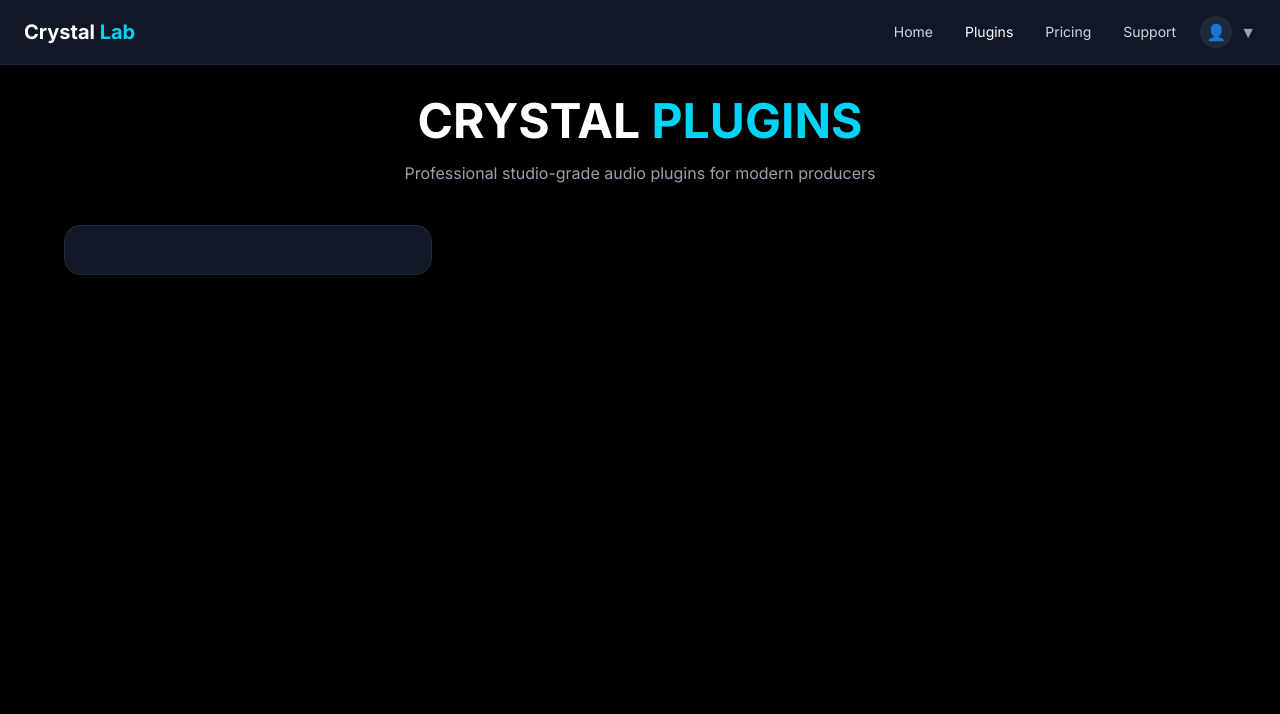
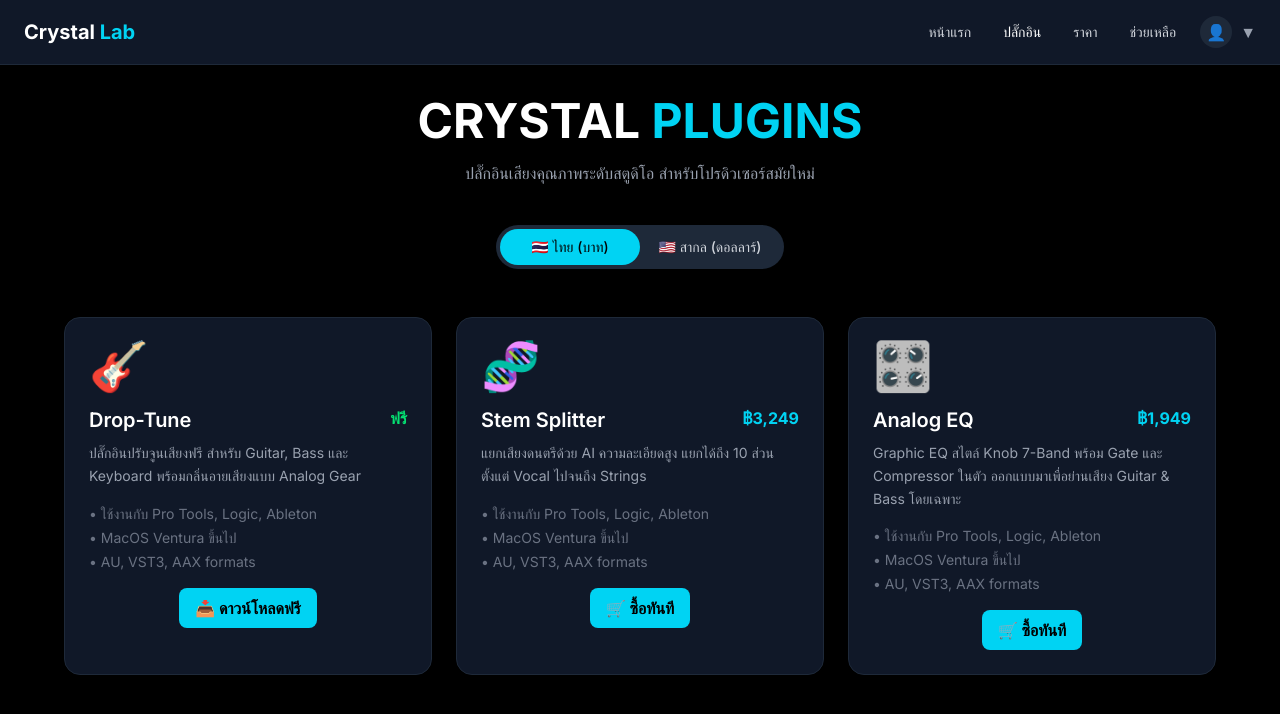
Before and after one commit to Stephen-Nanchakorn/Crystal-Labolatories, a Next.js app: page /plugins in a window 1280 px wide. Shown: the top 714 px of the page. Built offline with nearby package versions, Linux system fonts and the light colour scheme; no server answers.

Commit message:
fix: rename to ProfileMenu, fix plugins page missing data, fix currency default-per-language logic

```diff
--- a/app/components/ProfileMenu.tsx
+++ b/app/components/ProfileMenu.tsx
@@ -8,7 +8,7 @@ import { useApp } from "@/app/context/AppContext";
 import { useRouter } from "next/navigation";
 
 export default function ProfileMenu() {
-    const [isOpen, setIsOpen] = useState(false);
+  const [isOpen, setIsOpen] = useState(false);
   const [userAvatar, setUserAvatar] = useState<string>("");
   const [userName, setUserName] = useState<string>("");
   const [mounted, setMounted] = useState(false);
@@ -19,7 +19,6 @@ export default function ProfileMenu() {
 
   useEffect(() => {
     setMounted(true);
-
     async function getUser() {
       const { data: { user } } = await supabase.auth.getUser();
       if (user) {
@@ -36,7 +35,6 @@ export default function ProfileMenu() {
         setIsOpen(false);
       }
     }
-
     if (mounted) {
       document.addEventListener("mousedown", handleClickOutside);
       return () => document.removeEventListener("mousedown", handleClickOutside);
@@ -51,10 +49,8 @@ export default function ProfileMenu() {
 
   if (!mounted) {
     return (
-      <div className="flex items-center gap-2">
-        <div className="w-8 h-8 rounded-full bg-gray-800 flex items-center justify-center">
-          <span className="text-gray-500">👤</span>
-        </div>
+      <div className="w-8 h-8 rounded-full bg-gray-800 flex items-center justify-center">
+        <span className="text-gray-500">👤</span>
       </div>
     );
   }
@@ -67,28 +63,13 @@ export default function ProfileMenu() {
       >
         <div className="w-8 h-8 rounded-full bg-gray-800 overflow-hidden border-2 border-transparent hover:border-cyan-400 transition-all">
           {userAvatar ? (
-            <Image
-              src={userAvatar}
-              alt="Profile"
-              width={32}
-              height={32}
-              className="w-full h-full object-cover"
-              unoptimized
-            />
+            <Image src={userAvatar} alt="Profile" width={32} height={32} className="w-full h-full object-cover" unoptimized />
           ) : (
-            <div className="w-full h-full flex items-center justify-center text-gray-300">
-              👤
-            </div>
+            <div className="w-full h-full flex items-center justify-center text-gray-300">👤</div>
           )}
         </div>
-        {userName && (
-          <span className="hidden md:inline text-sm text-gray-300">
-            {userName}
-          </span>
-        )}
-        <span className={`text-gray-400 transition-transform ${isOpen ? "rotate-180" : ""}`}>
-          ▼
-        </span>
+        {userName && <span className="hidden md:inline text-sm text-gray-300">{userName}</span>}
+        <span className={`text-gray-400 transition-transform ${isOpen ? "rotate-180" : ""}`}>▼</span>
       </button>
 
       {isOpen && (
@@ -97,88 +78,55 @@ export default function ProfileMenu() {
             <div className="flex items-center gap-3">
               <div className="w-10 h-10 rounded-full bg-gray-800 overflow-hidden">
                 {userAvatar ? (
-                  <Image
-                    src={userAvatar}
-                    alt="Profile"
-                    width={40}
-                    height={40}
-                    className="w-full h-full object-cover"
-                    unoptimized
-                  />
+                  <Image src={userAvatar} alt="Profile" width={40} height={40} className="w-full h-full object-cover" unoptimized />
                 ) : (
-                  <div className="w-full h-full flex items-center justify-center text-gray-300">
-                    👤
-                  </div>
+                  <div className="w-full h-full flex items-center justify-center text-gray-300">👤</div>
                 )}
               </div>
               <div>
                 <p className="font-medium text-white">{userName || "ผู้ใช้"}</p>
-                <Link
-                  href="/profile"
-                  className="text-xs text-cyan-400 hover:text-cyan-300"
-                  onClick={() => setIsOpen(false)}
-                >
+                <Link href="/profile" className="text-xs text-cyan-400 hover:text-cyan-300" onClick={() => setIsOpen(false)}>
                   {t("profile.settings")}
                 </Link>
               </div>
             </div>
           </div>
 
+          {/* Language */}
           <div className="px-4 py-3 border-b border-gray-800">
             <p className="text-xs text-gray-500 mb-2">{t("profile.language")}</p>
             <div className="flex gap-2">
               <button
                 onClick={() => setLanguage("th")}
-                className={`flex-1 py-2 text-sm rounded-lg transition-colors ${
-                  language === "th"
-                    ? "bg-cyan-400 text-black font-medium"
-                    : "bg-gray-800 text-gray-300 hover:bg-gray-700"
-                }`}
+                className={`flex-1 py-2 text-sm rounded-lg transition-colors ${language === "th" ? "bg-cyan-400 text-black font-medium" : "bg-gray-800 text-gray-300 hover:bg-gray-700"}`}
               >
                 🇹🇭 ไทย
               </button>
               <button
                 onClick={() => setLanguage("en")}
-                className={`flex-1 py-2 text-sm rounded-lg transition-colors ${
-                  language === "en"
-                    ? "bg-cyan-400 text-black font-medium"
-                    : "bg-gray-800 text-gray-300 hover:bg-gray-700"
-                }`}
+                className={`flex-1 py-2 text-sm rounded-lg transition-colors ${language === "en" ? "bg-cyan-400 text-black font-medium" : "bg-gray-800 text-gray-300 hover:bg-gray-700"}`}
               >
                 🇺🇸 English
               </button>
             </div>
           </div>
 
+          {/* Currency - ✅ ไม่ disable อีกต่อไป เปลี่ยนได้อิสระ */}
           <div className="px-4 py-3 border-b border-gray-800">
             <p className="text-xs text-gray-500 mb-2">{t("profile.currency")}</p>
             <div className="flex gap-2">
               <button
                 onClick={() => setCurrency("THB")}
-                className={`flex-1 py-2 text-sm rounded-lg transition-colors ${
-                  currency === "THB"
-                    ? "bg-cyan-400 text-black font-medium"
-                    : "bg-gray-800 text-gray-300 hover:bg-gray-700"
-                }`}
-                disabled={language === "en"}
+                className={`flex-1 py-2 text-sm rounded-lg transition-colors ${currency === "THB" ? "bg-cyan-400 text-black font-medium" : "bg-gray-800 text-gray-300 hover:bg-gray-700"}`}
               >
                 ฿ {t("common.thb")}
               </button>
               <button
                 onClick={() => setCurrency("USD")}
-                className={`flex-1 py-2 text-sm rounded-lg transition-colors ${
-                  currency === "USD"
-                    ? "bg-cyan-400 text-black font-medium"
-                    : "bg-gray-800 text-gray-300 hover:bg-gray-700"
-                }`}
-                disabled={language === "th"}
+                className={`flex-1 py-2 text-sm rounded-lg transition-colors ${currency === "USD" ? "bg-cyan-400 text-black font-medium" : "bg-gray-800 text-gray-300 hover:bg-gray-700"}`}
               >
                 $ {t("common.usd")}
               </button>
-            </div>
-            <div className="mt-2 text-xs text-gray-400">
-              {language === "en" && "English uses USD by default"}
-              {language === "th" && "ภาษาไทยใช้บาทเป็นค่าเริ่มต้น"}
             </div>
           </div>
 
--- a/app/components/header.tsx
+++ b/app/components/header.tsx
@@ -3,7 +3,7 @@
 import { usePathname } from "next/navigation";
 import Link from "next/link";
 import { useApp } from "@/app/context/AppContext";
-import ProfileDropDown from "@/app/components/ProfileMenu"; // ✅ ตรงกับชื่อไฟล์
+import ProfileMenu from "@/app/components/ProfileMenu"; // ✅ ใช้ ProfileMenu
 
 export default function Header() {
   const pathname = usePathname();
@@ -12,42 +12,27 @@ export default function Header() {
   return (
     <header className="bg-gray-900 border-b border-gray-800 px-6 py-4">
       <div className="max-w-7xl mx-auto flex justify-between items-center">
-        {/* Logo */}
         <Link href="/" className="text-xl font-bold hover:opacity-90">
-          <span className="text-white">Crystal</span>{" "}
-          <span className="text-cyan-400">Lab</span>
+          <span className="text-white">Crystal</span> <span className="text-cyan-400">Lab</span>
         </Link>
 
         <div className="flex items-center gap-6">
           <nav className="hidden md:flex items-center gap-8">
-            <Link
-              href="/"
-              className={`text-sm ${pathname === "/" ? "text-white" : "text-gray-300 hover:text-white"}`}
-            >
+            <Link href="/" className={`text-sm ${pathname === "/" ? "text-white" : "text-gray-300 hover:text-white"}`}>
               {t("header.home")}
             </Link>
-            <Link
-              href="/plugins"
-              className={`text-sm ${pathname.startsWith("/plugins") ? "text-white" : "text-gray-300 hover:text-white"}`}
-            >
+            <Link href="/plugins" className={`text-sm ${pathname.startsWith("/plugins") ? "text-white" : "text-gray-300 hover:text-white"}`}>
               {t("header.plugins")}
             </Link>
-            <Link
-              href="/pricing"
-              className={`text-sm ${pathname === "/pricing" ? "text-white" : "text-gray-300 hover:text-white"}`}
-            >
+            <Link href="/pricing" className={`text-sm ${pathname === "/pricing" ? "text-white" : "text-gray-300 hover:text-white"}`}>
               {t("header.pricing")}
             </Link>
-            <Link
-              href="/support"
-              className={`text-sm ${pathname === "/support" ? "text-white" : "text-gray-300 hover:text-white"}`}
-            >
+            <Link href="/support" className={`text-sm ${pathname === "/support" ? "text-white" : "text-gray-300 hover:text-white"}`}>
               {t("header.support")}
             </Link>
           </nav>
 
-          {/* ✅ ใช้ ProfileDropdown จริงๆ */}
-          <ProfileDropDown />
+          <ProfileMenu />
         </div>
       </div>
     </header>
--- a/app/context/AppContext.tsx
+++ b/app/context/AppContext.tsx
@@ -10,97 +10,53 @@ interface AppContextType {
   setLanguage: (lang: Language) => void;
   currency: Currency;
   setCurrency: (curr: Currency) => void;
+  mounted: boolean;
   t: (key: string) => string;
 }
 
 const AppContext = createContext<AppContextType>({
   language: "th",
-  setLanguage: () => { },
+  setLanguage: () => {},
   currency: "THB",
-  setCurrency: () => { },
+  setCurrency: () => {},
+  mounted: false,
   t: () => "",
 });
 
-// ✅ ระบุ type ให้ชัดเจน
 interface TranslationDict {
   [key: string]: string;
 }
 
-// ✅ ระบุ type ให้ translations object
 const translations: Record<Language, TranslationDict> = {
   th: {
-    // Header
     "header.home": "หน้าแรก",
     "header.plugins": "ปลั๊กอิน",
     "header.pricing": "ราคา",
     "header.support": "ช่วยเหลือ",
-    "header.profile": "โปรไฟล์",
-    "header.language": "ภาษา",
-
-    // Profile Menu
     "profile.settings": "ตั้งค่าบัญชี",
     "profile.language": "ภาษา",
-    "profile.language.th": "ไทย",
-    "profile.language.en": "English",
     "profile.currency": "สกุลเงิน",
-    "profile.currency.thb": "บาทไทย",
-    "profile.currency.usd": "ดอลลาร์สหรัฐ",
     "profile.signout": "ออกจากระบบ",
-
-    // Common
     "common.buy": "ซื้อทันที",
     "common.free": "ฟรี",
-    "common.download": "ดาวน์โหลด",
-    "common.price": "ราคา",
-    "common.currency": "สกุลเงิน",
+    "common.download": "ดาวน์โหลดฟรี",
     "common.thb": "บาท",
     "common.usd": "ดอลลาร์",
-
-    // Support Page
-    "support.title": "ศูนย์ช่วยเหลือ",
-    "support.subtitle": "มีคำถาม? เราพร้อมช่วยเหลือคุณตลอด 24 ชั่วโมง",
-    "support.livechat": "Live Chat",
-    "support.email": "อีเมล",
-    "support.faq": "คำถามที่พบบ่อย",
-    "support.notfound": "ยังไม่พบคำตอบที่ต้องการ?",
-    "support.startchat": "เริ่มแชทกับทีมงาน",
   },
   en: {
-    // Header
     "header.home": "Home",
     "header.plugins": "Plugins",
     "header.pricing": "Pricing",
     "header.support": "Support",
-    "header.profile": "Profile",
-    "header.language": "Language",
-
-    // Profile Menu
     "profile.settings": "Account Settings",
     "profile.language": "Language",
-    "profile.language.th": "ไทย",
-    "profile.language.en": "English",
     "profile.currency": "Currency",
-    "profile.currency.thb": "Thai Baht",
-    "profile.currency.usd": "US Dollar",
     "profile.signout": "Sign Out",
-
-    // Common
     "common.buy": "Buy Now",
     "common.free": "FREE",
-    "common.download": "Download",
-    "common.price": "Price",
-    "common.currency": "Currency",
+    "common.download": "Download Free",
     "common.thb": "THB",
     "common.usd": "USD",
-
-    // Support Page
-    "support.title": "Support Center",
-    "support.subtitle": "Have questions? We're here to help 24/7",
-    "support.livechat": "Live Chat",
-    "support.email": "Email",
-    "support.faq": "Frequently Asked Questions",
-    "support.notfound": "Still can't find what you need?",
-    "support.startchat": "Start Chat with Team",
   },
 };
 
@@ -109,49 +65,46 @@ export function AppProvider({ children }: { children: ReactNode }) {
   const [currency, setCurrencyState] = useState<Currency>("THB");
   const [mounted, setMounted] = useState(false);
 
+  // โหลดค่าที่เคยตั้งไว้ตอนเปิดเว็บครั้งแรกเท่านั้น
   useEffect(() => {
-    // โหลดค่าเก่าจาก localStorage
-    const savedLang = localStorage.getItem("language") as Language;
-    const savedCurrency = localStorage.getItem("currency") as Currency;
+    const savedLang = localStorage.getItem("language") as Language | null;
+    const savedCurrency = localStorage.getItem("currency") as Currency | null;
 
-    if (savedLang === "th" || savedLang === "en") {
-      setLanguageState(savedLang);
+    const initialLang = savedLang === "th" || savedLang === "en" ? savedLang : "th";
+    setLanguageState(initialLang);
+
+    // ✅ ถ้าเคยเลือกสกุลเงินไว้เอง ใช้ค่านั้น ไม่งั้นใช้ default ตามภาษา
+    if (savedCurrency === "THB" || savedCurrency === "USD") {
+      setCurrencyState(savedCurrency);
     } else {
-      // ✅ เช็คว่าเราอยู่บน client ก่อน (ป้องกัน server-side error)
-      if (typeof window !== "undefined") {
-        // ถ้ายังไม่มีค่าใน localStorage ให้ตรวจสอบภาษาเบราว์เซอร์
-        const browserLang = window.navigator.language.startsWith("th") ? "th" : "en";
-        setLanguageState(browserLang);
-      }
+      setCurrencyState(initialLang === "en" ? "USD" : "THB");
     }
 
-    // ตั้งค่าสกุลเงินตามภาษา
-    const defaultCurrency = language === "en" ? "USD" : "THB";
-    setCurrencyState(savedCurrency === "THB" || savedCurrency === "USD" ? savedCurrency : defaultCurrency);
+    setMounted(true);
+  }, []);
 
-    setMounted(true);
-  }, [language]);
-
-  const setLanguage = (lang: Language) => {
+  // ✅ เปลี่ยนภาษา -> reset สกุลเงินเป็น default ของภาษานั้นเสมอ
+  function setLanguage(lang: Language) {
     setLanguageState(lang);
     localStorage.setItem("language", lang);
-    // เปลี่ยนสกุลเงินอัตโนมัติตามภาษา
-    const newCurrency = lang === "en" ? "USD" : "THB";
-    setCurrency(newCurrency);
-  };
 
-  const setCurrency = (curr: Currency) => {
+    const defaultCurrency: Currency = lang === "en" ? "USD" : "THB";
+    setCurrencyState(defaultCurrency);
+    localStorage.setItem("currency", defaultCurrency);
+  }
+
+  // ✅ ผู้ใช้เปลี่ยนสกุลเงินเองได้อิสระ ไม่กระทบภาษา
+  function setCurrency(curr: Currency) {
     setCurrencyState(curr);
     localStorage.setItem("currency", curr);
-  };
+  }
 
-  const t = (key: string): string => {
-    // ✅ TypeScript รู้ type แล้ว
+  function t(key: string): string {
     return translations[language][key] || key;
-  };
+  }
 
   return (
-    <AppContext.Provider value={{ language, setLanguage, currency, setCurrency, t }}>
+    <AppContext.Provider value={{ language, setLanguage, currency, setCurrency, mounted, t }}>
       {children}
     </AppContext.Provider>
   );
--- a/app/plugins/page.tsx
+++ b/app/plugins/page.tsx
@@ -1,9 +1,8 @@
 "use client";
 
-import { useState } from "react";
 import Link from "next/link";
+import { useApp } from "@/app/context/AppContext";
 import CurrencyToggle from "@/app/components/CurrencyToggle";
-import { useApp } from "@/app/context/AppContext";
 
 const pluginsData = {
   th: [
@@ -16,24 +15,58 @@ const pluginsData = {
       usd: 0,
       isFree: true,
     },
-    // ... ปลั๊กอินอื่นๆ
+    {
+      slug: "stem-splitter",
+      name: "Stem Splitter",
+      description: "แยกเสียงดนตรีด้วย AI ความละเอียดสูง แยกได้ถึง 10 ส่วน ตั้งแต่ Vocal ไปจนถึง Strings",
+      icon: "🧬",
+      thb: 3249,
+      usd: 99,
+      isFree: false,
+    },
+    {
+      slug: "analog-eq",
+      name: "Analog EQ",
+      description: "Graphic EQ สไตล์ Knob 7-Band พร้อม Gate และ Compressor ในตัว ออกแบบมาเพื่อย่านเสียง Guitar & Bass โดยเฉพาะ",
+      icon: "🎛️",
+      thb: 1949,
+      usd: 59,
+      isFree: false,
+    },
   ],
   en: [
     {
       slug: "drop-tune",
       name: "Drop-Tune",
-      description: "Free pitch-shifting plugin for Guitar, Bass, and Keyboard with vintage analog warmth",
+      description: "Free pitch-tuning plugin for Guitar, Bass, and Keyboard with warm analog gear character",
       icon: "🎸",
       thb: 0,
       usd: 0,
       isFree: true,
     },
-    // ... ปลั๊กอินอื่นๆ
+    {
+      slug: "stem-splitter",
+      name: "Stem Splitter",
+      description: "AI-powered high-precision stem separation, splitting up to 10 tracks from Vocals to Strings",
+      icon: "🧬",
+      thb: 3249,
+      usd: 99,
+      isFree: false,
+    },
+    {
+      slug: "analog-eq",
+      name: "Analog EQ",
+      description: "Classic 7-band knob-style Graphic EQ with built-in Gate and Compressor, designed for Guitar & Bass",
+      icon: "🎛️",
+      thb: 1949,
+      usd: 59,
+      isFree: false,
+    },
   ],
 };
 
 export default function PluginsPage() {
-  const { language, currency, t } = useApp();
+  const { language, currency, setCurrency, mounted } = useApp();
   const plugins = pluginsData[language];
 
   return (
@@ -41,22 +74,19 @@ export default function PluginsPage() {
       <div className="max-w-6xl mx-auto">
         <div className="text-center mb-10">
           <h1 className="text-4xl md:text-5xl font-bold mb-4">
-            <span className="text-white">CRYSTAL</span>{" "}
-            <span className="text-cyan-400">PLUGINS</span>
+            <span className="text-white">CRYSTAL</span> <span className="text-cyan-400">PLUGINS</span>
           </h1>
           <p className="text-gray-400 max-w-2xl mx-auto">
             {language === "th"
               ? "ปลั๊กอินเสียงคุณภาพระดับสตูดิโอ สำหรับโปรดิวเซอร์สมัยใหม่"
-              : "Professional studio-grade audio plugins for modern producers"}
+              : "Studio-quality audio plugins for modern producers"}
           </p>
         </div>
 
-        {/* เพิ่มปุ่มเลือกสกุลเงินถ้าภาษาไทย (เพราะภาษาอังกฤษใช้ USD เท่านั้น) */}
-        {language === "th" && (
-          <div className="flex justify-center mb-12">
-            <CurrencyToggle currency={currency} setCurrency={() => {}} />
-          </div>
-        )}
+        {/* ✅ Currency Toggle แสดงทุกภาษา เปลี่ยนได้อิสระ */}
+        <div className="flex justify-center mb-12">
+          <CurrencyToggle currency={currency} setCurrency={setCurrency} />
+        </div>
 
         <div className="grid md:grid-cols-3 gap-6">
           {plugins.map((plugin) => {
@@ -69,7 +99,31 @@ export default function PluginsPage() {
                 href={`/plugins/${plugin.slug}`}
                 className="group block bg-gray-900 border border-gray-800 rounded-2xl p-6 hover:border-cyan-500 transition-all hover:scale-[1.02]"
               >
-                {/* ... รายละเอียดปลั๊กอิน ... */}
+                <div className="text-5xl mb-4">{plugin.icon}</div>
+
+                <div className="mb-4">
+                  <div className="flex justify-between items-start mb-2">
+                    <h3 className="text-xl font-semibold">{plugin.name}</h3>
+                    <div className={`font-bold ${plugin.isFree ? "text-green-400" : "text-cyan-400"}`}>
+                      {plugin.isFree ? (language === "th" ? "ฟรี" : "FREE") : mounted ? `${symbol}${price.toLocaleString()}` : "..."}
+                    </div>
+                  </div>
+                  <p className="text-gray-400 text-sm leading-relaxed">{plugin.description}</p>
+                </div>
+
+                <div className="text-sm text-gray-500 mb-4 space-y-1">
+                  <div>• {language === "th" ? "ใช้งานกับ Pro Tools, Logic, Ableton" : "Works with Pro Tools, Logic, Ableton"}</div>
+                  <div>• MacOS Ventura {language === "th" ? "ขึ้นไป" : "or later"}</div>
+                  <div>• AU, VST3, AAX formats</div>
+                </div>
+
+                <div className="text-center">
+                  <div className="inline-block bg-cyan-400 text-black font-bold px-4 py-2 rounded-lg group-hover:bg-cyan-500 transition-colors">
+                    {plugin.isFree
+                      ? language === "th" ? "📥 ดาวน์โหลดฟรี" : "📥 Download Free"
+                      : language === "th" ? "🛒 ซื้อทันที" : "🛒 Buy Now"}
+                  </div>
+                </div>
               </Link>
             );
           })}
```
Also changed, not shown: app/components/CurrencyToggle.tsx (+2 -8 lines).
